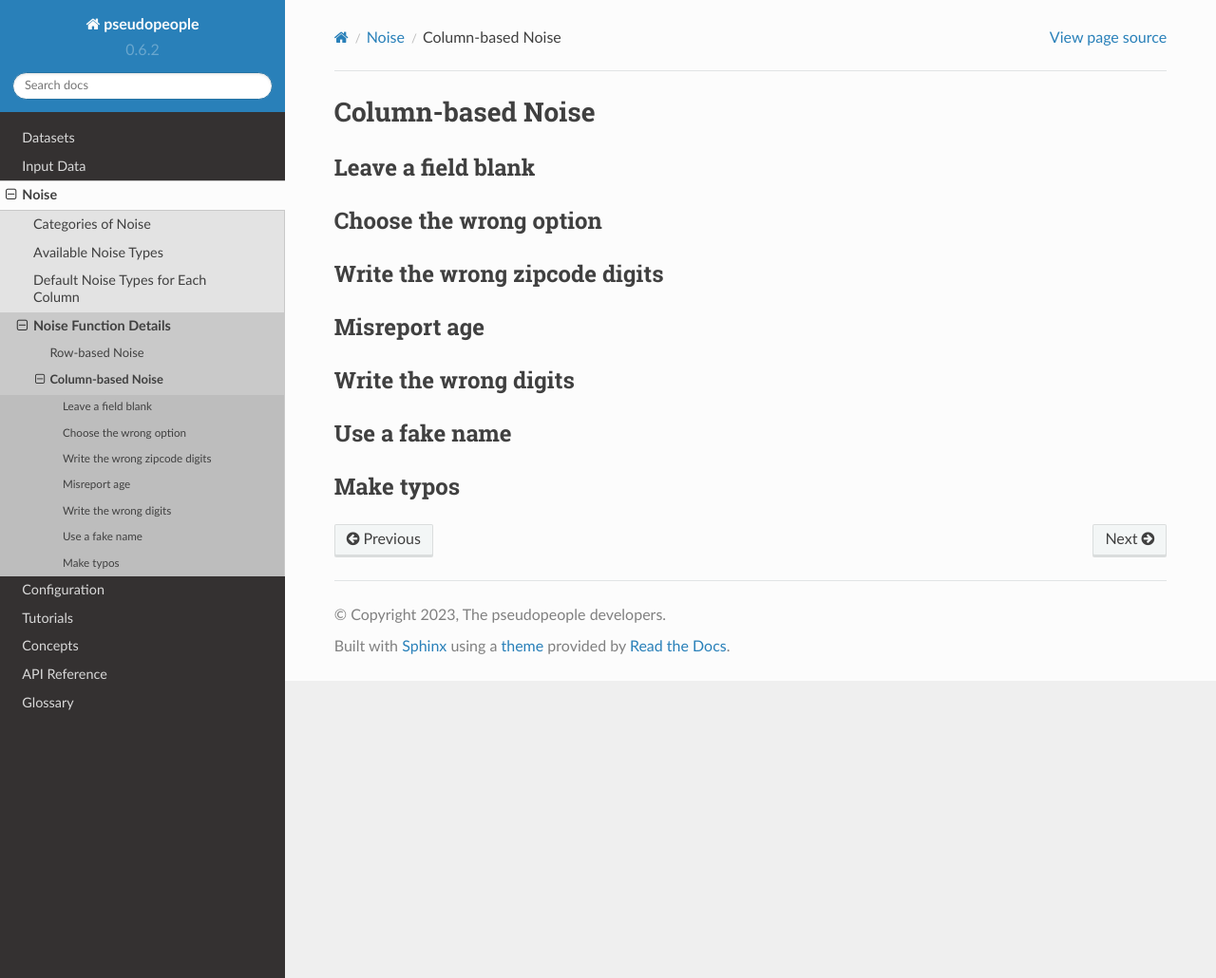
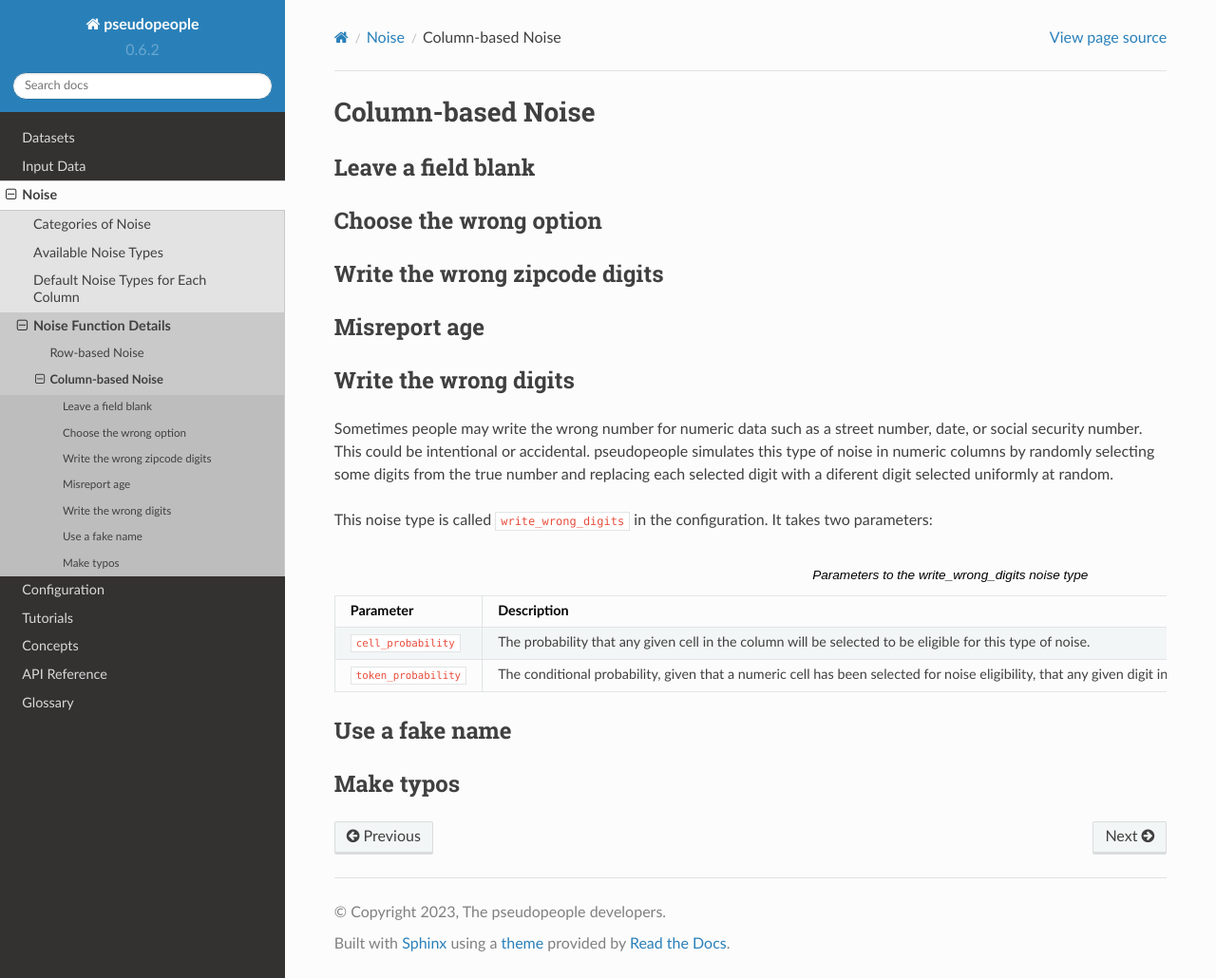
Before and after one commit to ihmeuw/pseudopeople, a Sphinx documentation site: the page built from docs/source/noise/column_noise.rst, in a window 1280 px wide and 1030 px high. Shown: the whole window at 95% size. Built offline with Sphinx 7.4.7 and the Read the Docs theme 2.0.0, drawn with Linux system fonts in a browser that asks for light colours.

Commit message:
describe write wrong digits

```diff
--- a/docs/source/noise/column_noise.rst
+++ b/docs/source/noise/column_noise.rst
@@ -19,6 +19,30 @@
 Write the wrong digits
 ----------------------
 
+Sometimes people may write the wrong number for numeric data such as a street
+number, date, or social security number. This could be intentional or
+accidental. pseudopeople simulates this type of noise in numeric columns by
+randomly selecting some digits from the true number and replacing each selected
+digit with a diferent digit selected uniformly at random.
+
+This noise type is called :code:`write_wrong_digits` in the configuration.
+It takes two parameters:
+
+.. list-table:: Parameters to the write_wrong_digits noise type
+  :widths: 1 5 1
+  :header-rows: 1
+
+  * - Parameter
+    - Description
+    - Default
+  * - :code:`cell_probability`
+    - The probability that any given cell in the column will be selected to be eligible for this type of noise.
+    - 0.01 (1%)
+  * - :code:`token_probability`
+    - The conditional probability, given that a numeric cell has been selected for noise eligibility, that any given digit in the true number will be replaced by a different digit.
+    - 0.1 (10%)
+
+
 Use a fake name
 ---------------
 
```
